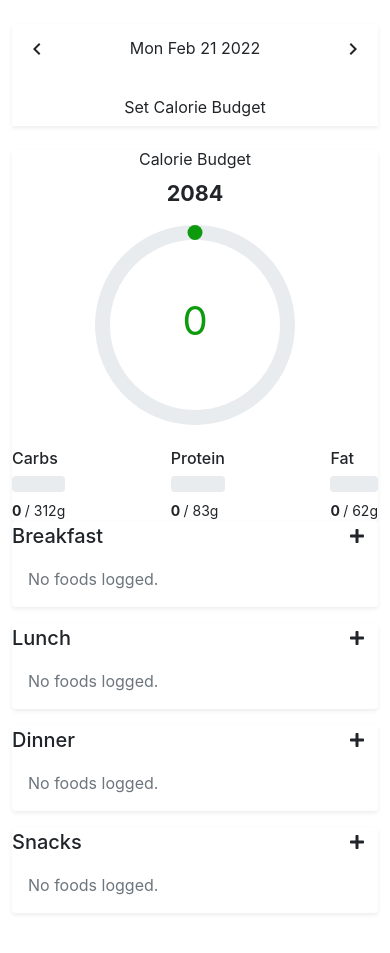
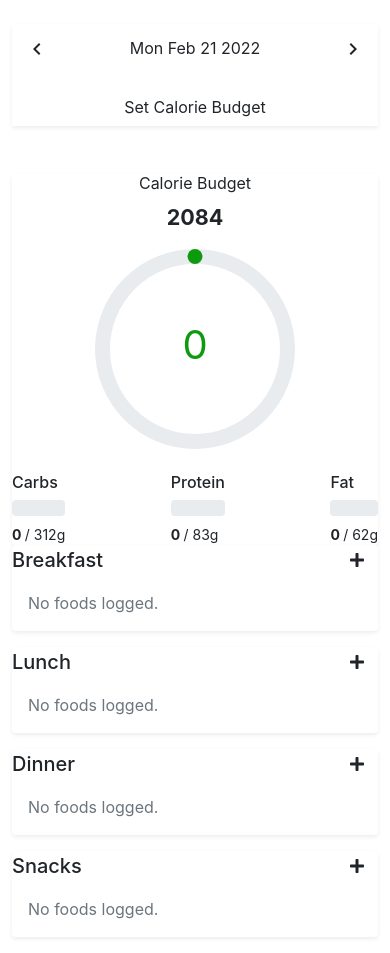
Before and after one commit to ramazanerikli/calorie-counter, a React (Create React App) app: page / in a window 390 px wide. Before the commit the page ends 929 px from the top, so only its background shows below. Built offline with nearby package versions, Linux system fonts and the light colour scheme; the HTML template or start-up script is replaced by a standard one.

Commit message:
App header mobile refinement

```diff
--- a/src/App.tsx
+++ b/src/App.tsx
@@ -109,7 +109,7 @@ function App() {
             </div>
           </div>
 
-        <div className="row">
+          <div className="row mt-4 mt-lg-0 mt-md-0">
           <div className="col-lg-5">
             <ChartCard
               foodList={foodList}
```
